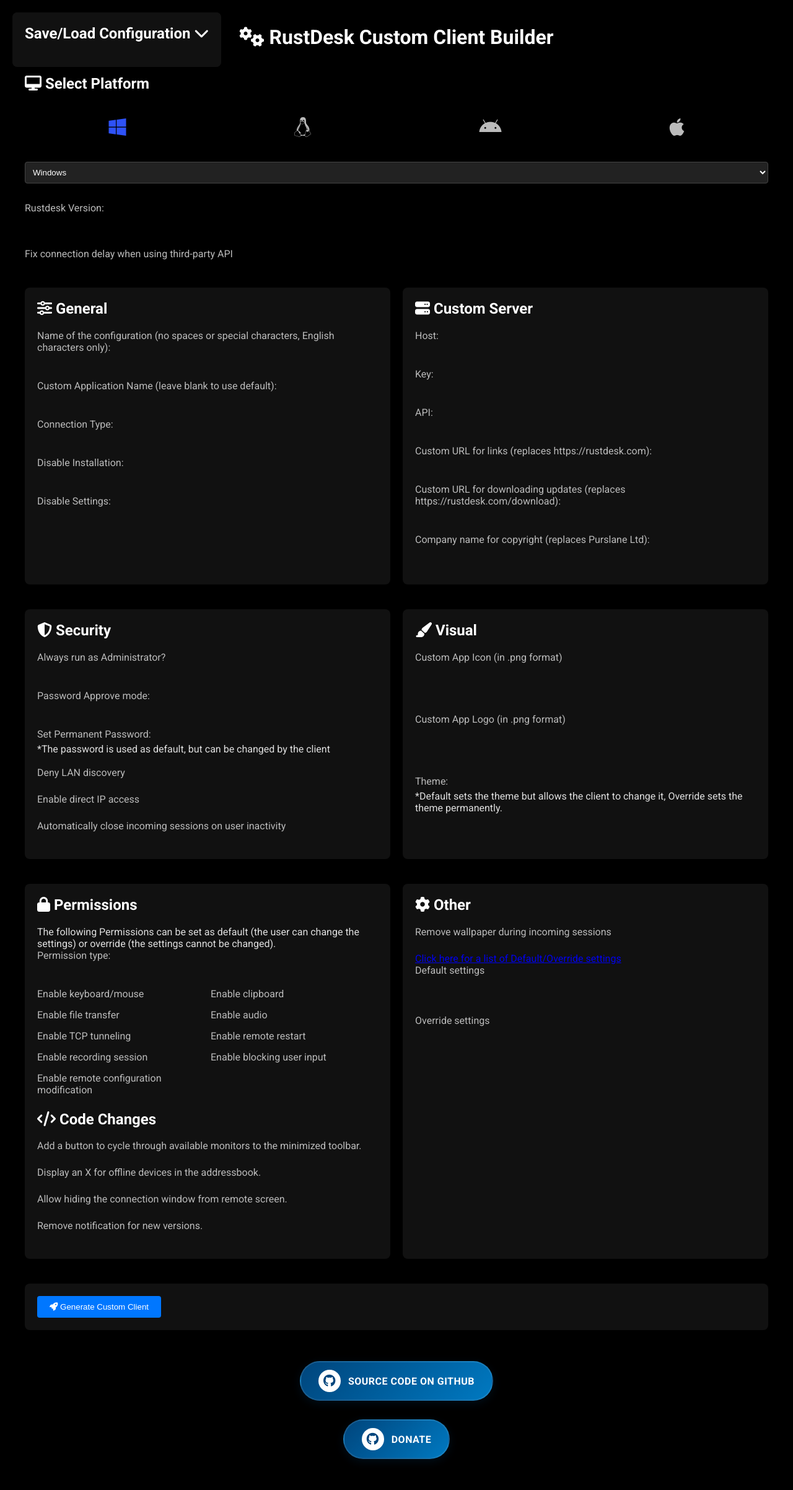
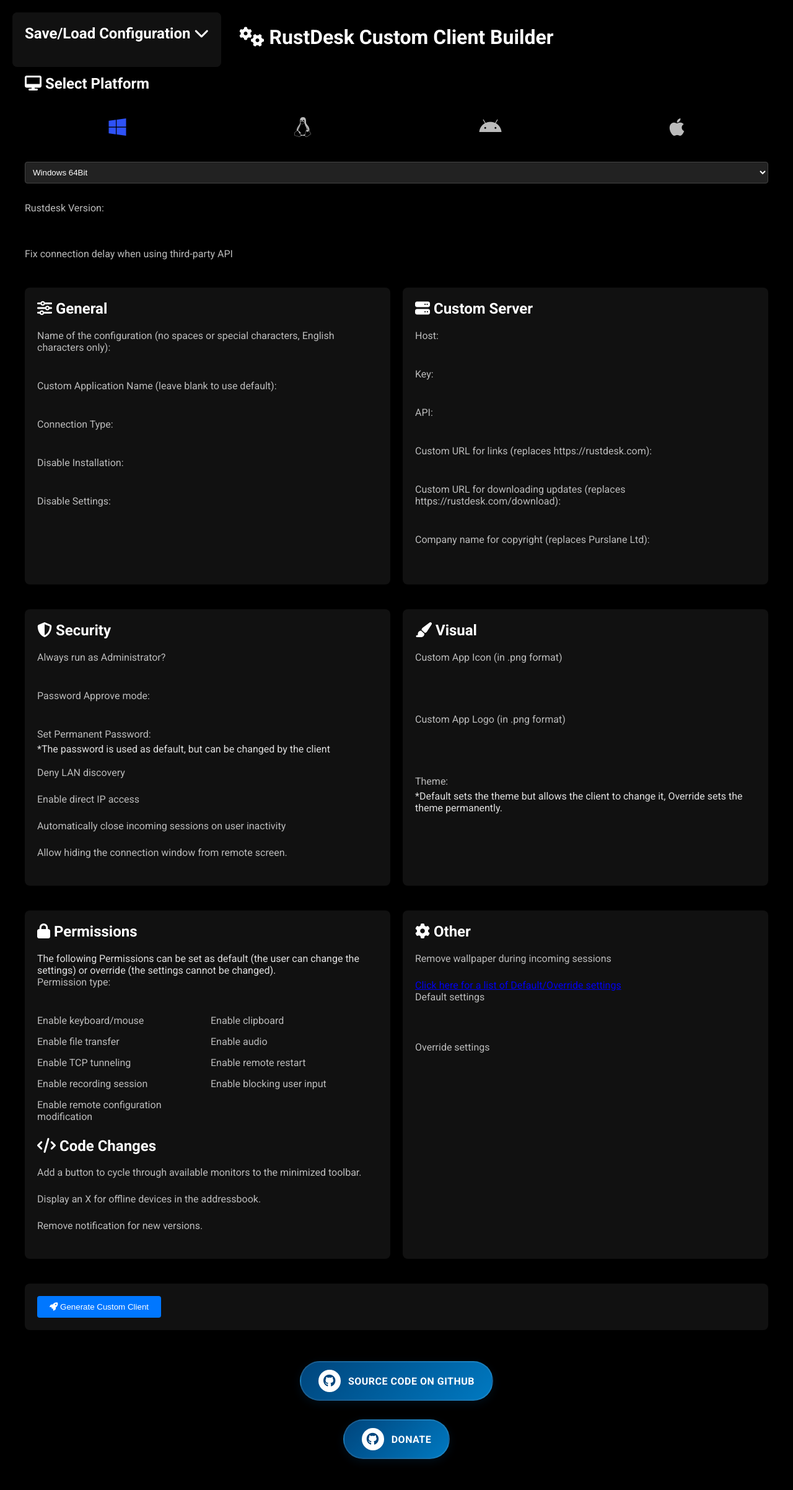
Before and after one commit to bryangerlach/rdgen, a Python web app: template rdgenerator/templates/generator.html in a window 1280 px wide. Shown: the whole page at 62% size. Run offline with Jinja, Linux system fonts and the light colour scheme; the template is opened without the code that fills it, so the values that code supplies are empty.

Commit message:
Update Generator Page

```diff
--- a/rdgenerator/templates/generator.html
+++ b/rdgenerator/templates/generator.html
@@ -233,7 +233,8 @@
                     <i class="fab fa-apple platform-icon" data-platform="macos"></i>
                 </div>
                 <select name="platform" id="id_platform">
-                    <option value="windows" selected>Windows</option>
+                    <option value="windows" selected>Windows 64Bit</option>
+                    <option value="windows-x86">Windows 32Bit</option>
                     <option value="linux">Linux</option>
                     <option value="android">Android</option>
                     <option value="macos">macOS</option>
@@ -295,6 +296,8 @@
                     <label for="{{ form.enableDirectIP.id_for_label }}">{{ form.enableDirectIP }} Enable direct IP access</label><br>
 
                     <label for="{{ form.autoClose.id_for_label }}">{{ form.autoClose }} Automatically close incoming sessions on user inactivity</label><br>
+
+                    <label for="{{ form.hidecm.id_for_label }}">{{ form.hidecm }} Allow hiding the connection window from remote screen.</label><br>
             </div>
 
             <div class="section">
@@ -334,7 +337,6 @@
                 <h2><i class="fas fa-code"></i> Code Changes</h2>
                     <label for="{{ form.cycleMonitor.id_for_label }}">{{ form.cycleMonitor }} Add a button to cycle through available monitors to the minimized toolbar.</label><br>
                     <label for="{{ form.xOffline.id_for_label }}">{{ form.xOffline }} Display an X for offline devices in the addressbook.</label><br>
-                    <label for="{{ form.hidecm.id_for_label }}">{{ form.hidecm }} Allow hiding the connection window from remote screen.</label><br>
                     <label for="{{ form.removeNewVersionNotif.id_for_label }}">{{ form.removeNewVersionNotif }} Remove notification for new versions.</label><br>
             </div>
 
```
